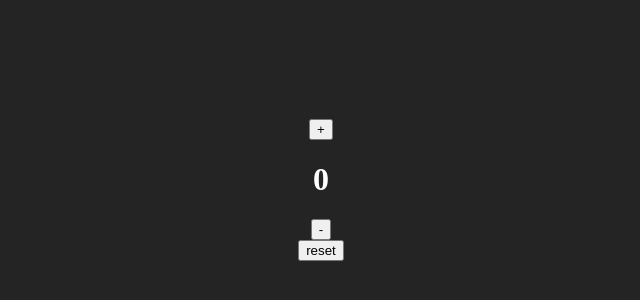
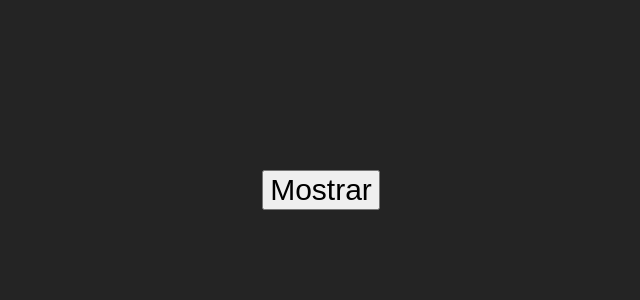
Before and after one commit to menzDev/reactCard, a React (Vite) app: page / in a window 1280 px wide. Shown: the part 210-510 px from the top of the page, without its empty margins (319-959 px from the left). Built offline with nearby package versions, Linux system fonts and the light colour scheme.

Commit message:
03/08/23

```diff
--- a/src/App.css
+++ b/src/App.css
@@ -55,3 +55,22 @@ body{
 .contador h1{
 color: white;
 }
+
+/* Reyes Godos */
+
+.btnGodos{
+  font-size: 30px;
+}
+.godos{
+  color: #fff;
+}
+.reyes{
+
+  font-size: 30px;
+}
+.rojo{
+  color: red;
+}
+.verde{
+  color: green;
+}
--- /dev/null
+++ b/src/ReyesGodos.tsx
@@ -0,0 +1,37 @@
+import React, {useState} from 'react'
+
+function ReyesGodos() {
+const [contador,setContador] = useState(0);
+const [reyes,setReyes] = useState();
+
+const reyesGodos = [
+    {
+        nombre: "pepin",
+        aficion: "programar"
+    },{
+        nombre: "che",
+        aficion: "programar con papi"
+    },
+    {
+        nombre: "lenin",
+        aficion: "programar con che"
+    }
+
+]
+
+const mostrar = () =>{
+setContador(contador + 1)
+if(contador+1 >= reyesGodos.length){
+    setContador(0)
+}
+setReyes(<p className='reyes'>Al Rey <span className='rojo'>{reyesGodos[contador].nombre}</span> le gusta <span className="verde">{reyesGodos[contador].aficion}</span></p>)
+}
+  return (
+    <div className='godos'>
+        <button onClick={mostrar} className='btnGodos'>Mostrar</button>
+        <div>{reyes}</div>
+    </div>
+  )
+}
+
+export default ReyesGodos
--- a/src/main.tsx
+++ b/src/main.tsx
@@ -5,12 +5,14 @@ import Evento from "./Evento.tsx";
 import Carta3 from "./Carta3.tsx";
 import Contador from "./Contador.js";
 import './App.css'
+import ReyesGodos from './ReyesGodos.tsx';
 
 ReactDOM.createRoot(document.getElementById('root')!).render(
   <React.StrictMode>
     {/* <App /> */}
 {/*     <Evento/> */}
 {/*     <Carta3/> */}
-    <Contador/>
+    {/* <Contador/> */}
+    <ReyesGodos/>
   </React.StrictMode>,
 )
```
